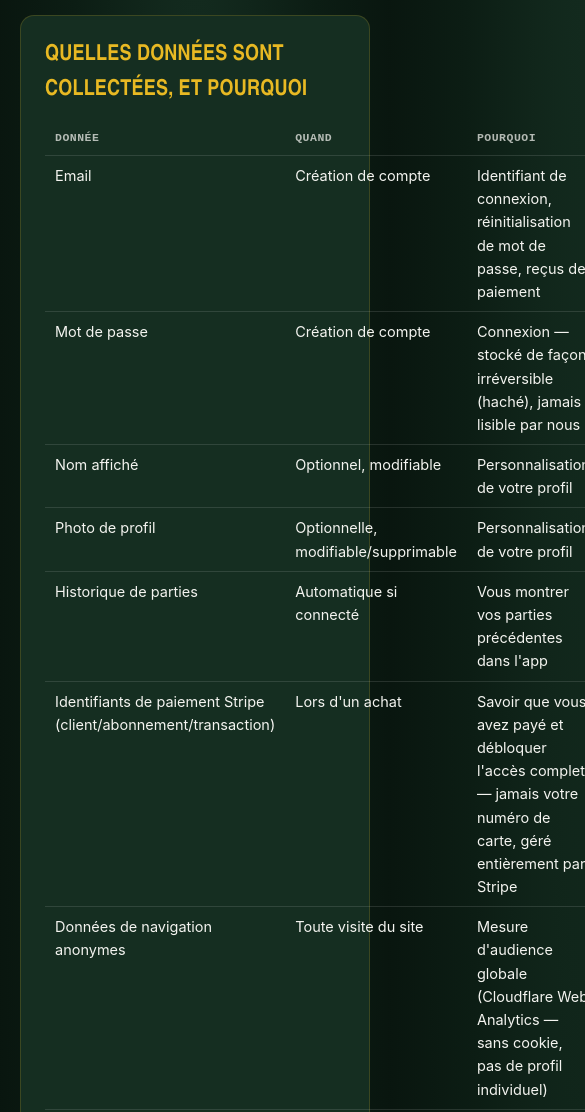
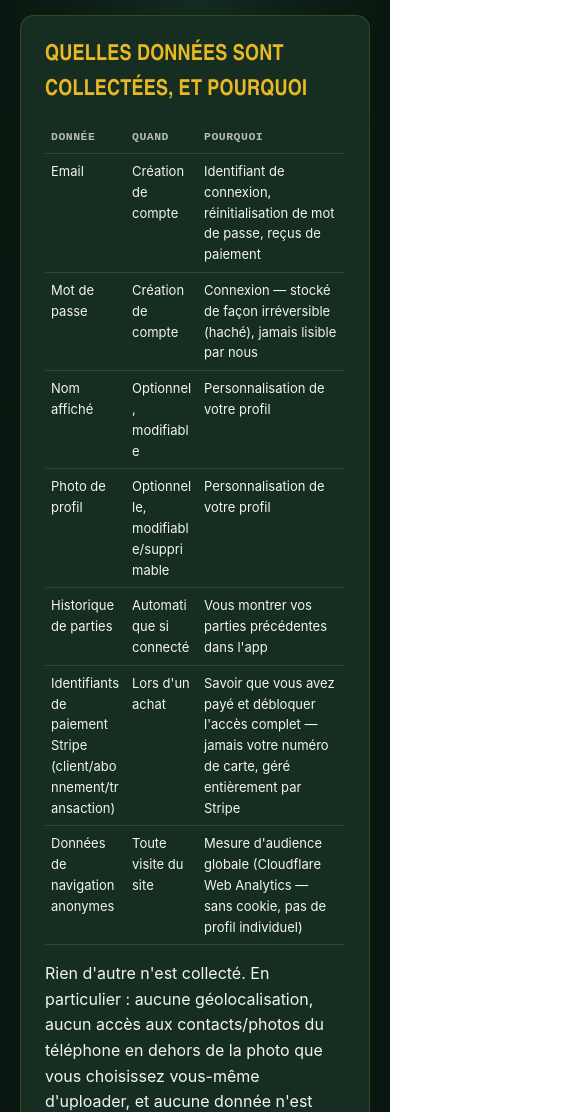
Before and after one commit to louka948/l-insider, a website: page l-insider-repo-complet/politique-confidentialite.html in a window 390 px wide. Shown: the part 1033-2145 px from the top of the page, 585 px wide, since content can reach past the window. Drawn offline with Linux system fonts and the light colour scheme.

Commit message:
Corrige le debordement horizontal du tableau sur mobile (politique de confidentialite)

```diff
--- a/l-insider-repo-complet/politique-confidentialite.html
+++ b/l-insider-repo-complet/politique-confidentialite.html
@@ -23,6 +23,7 @@
     background: radial-gradient(ellipse at top, var(--panel) 0%, var(--ink) 45%, var(--ink-deep) 100%);
     color: var(--text);
     line-height: 1.6;
+    overflow-x: hidden;
   }
   .shell {
     max-width: 760px;
@@ -73,6 +74,7 @@
   a { color: var(--gold); }
   table {
     width: 100%;
+    table-layout: fixed;
     border-collapse: collapse;
     margin: 4px 0 16px;
     font-size: 14.5px;
@@ -82,6 +84,15 @@
     padding: 8px 10px;
     border-bottom: 1px solid rgba(244,244,240,0.12);
     vertical-align: top;
+    overflow-wrap: break-word;
+    word-break: break-word;
+  }
+  th:first-child, td:first-child { width: 27%; }
+  th:nth-child(2), td:nth-child(2) { width: 24%; }
+  th:last-child, td:last-child { width: 49%; }
+  @media (max-width: 480px) {
+    table { font-size: 13px; }
+    th, td { padding: 7px 6px; }
   }
   th {
     font-family: 'IBM Plex Mono', monospace;
```
